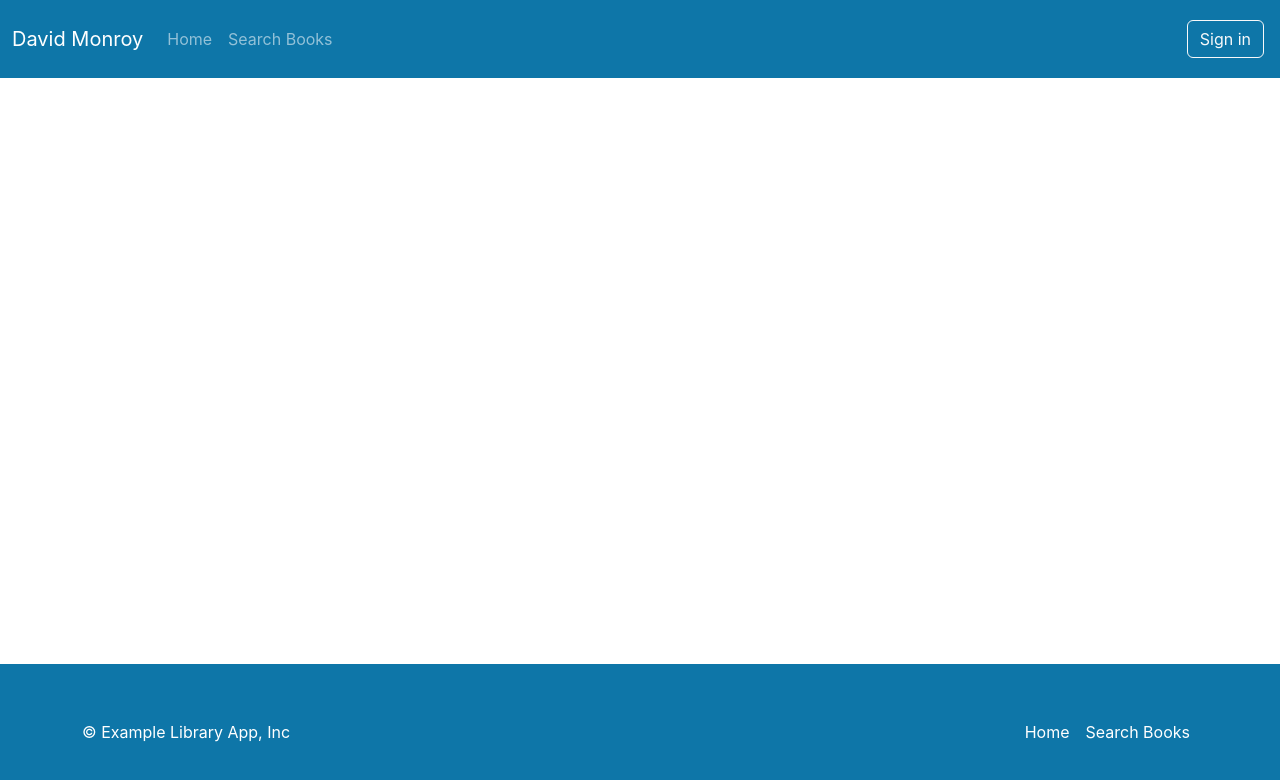
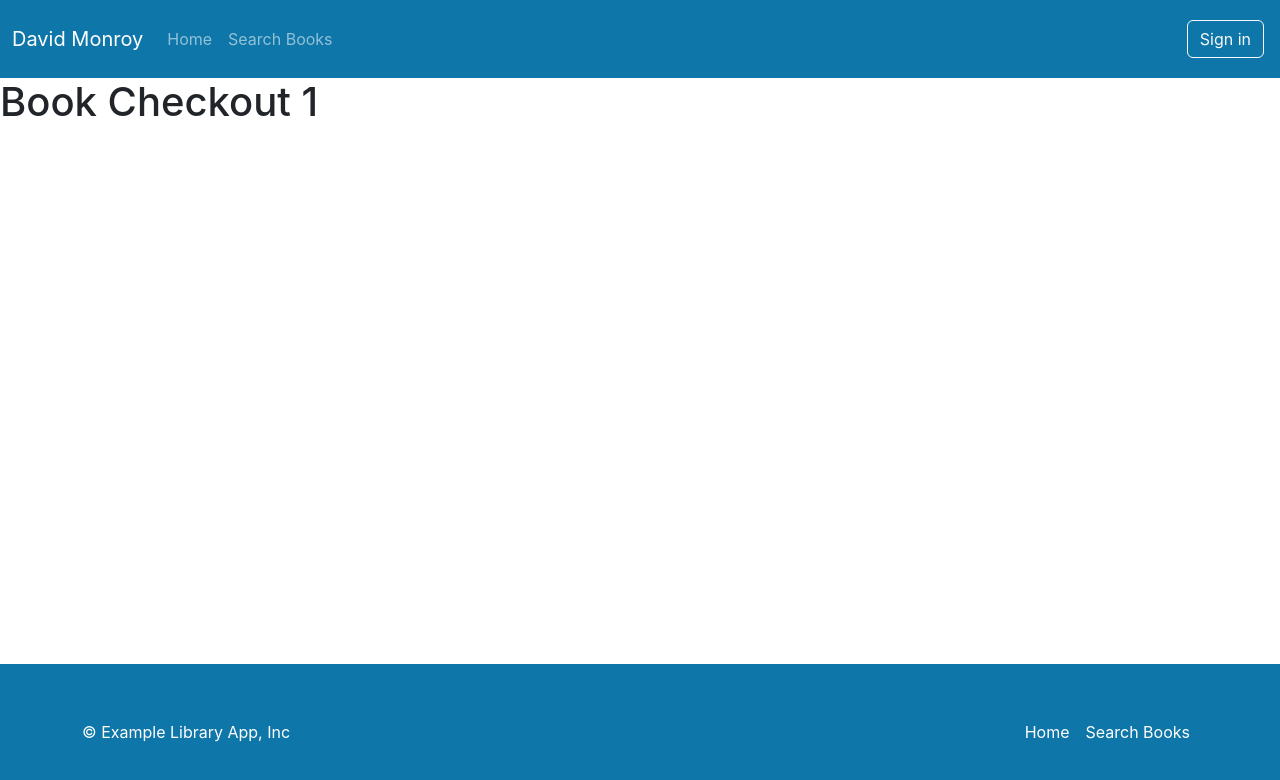
Before and after one commit to davidju17/SprintBootTest, a React (Create React App) app in the folder 03-frontend/react-library/: page /checkout/1 in a window 1280 px wide. Shown: the top 780 px of the page. Built offline with nearby package versions, Linux system fonts and the light colour scheme.

Commit message:
Create initial commit of BookCheckoutPage
Create 3 states and grab the path parameter out the url

```diff
--- a/03-frontend/react-library/src/App.tsx
+++ b/03-frontend/react-library/src/App.tsx
@@ -5,6 +5,7 @@ import { Footer } from './layouts/NavbarAndFooter/Footer';
 import { HomePage } from './layouts/HomePage/HomePage';
 import { SearchBooksPage } from './layouts/SearchBooksPage/SearchBooksPage';
 import { Routes, Route, Navigate } from 'react-router-dom';
+import { BookCheckoutPage } from './layouts/BookCheckoutPage/BookCheckoutPage';
 
 export const App = () => {
   return (
@@ -15,6 +16,7 @@ export const App = () => {
           <Route path="/" element={<Navigate to="/home" replace />} />
           <Route path="/home" element={<HomePage />} />
           <Route path="/search" element={<SearchBooksPage />} />
+          <Route path="/checkout/:bookId" element={<BookCheckoutPage />} />
         </Routes>
       </div>
       <Footer />
--- /dev/null
+++ b/03-frontend/react-library/src/layouts/BookCheckoutPage/BookCheckoutPage.tsx
@@ -0,0 +1,17 @@
+import { useEffect, useState } from "react";
+import BookModel from "../../models/BookModel";
+
+export const BookCheckoutPage = () => {
+
+    const [book, setBook] = useState<BookModel>();
+    const [isLoading, setIsLoading] = useState(true);
+    const [httpError, setHttpError] = useState(null);
+
+    const bookId = (window.location.pathname).split('/')[2];
+
+    return (
+        <div>
+            <h1>Book Checkout {bookId}</h1>
+        </div>
+    );
+}
```
